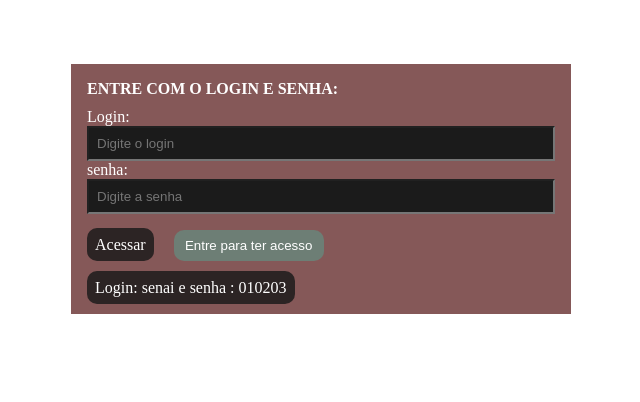
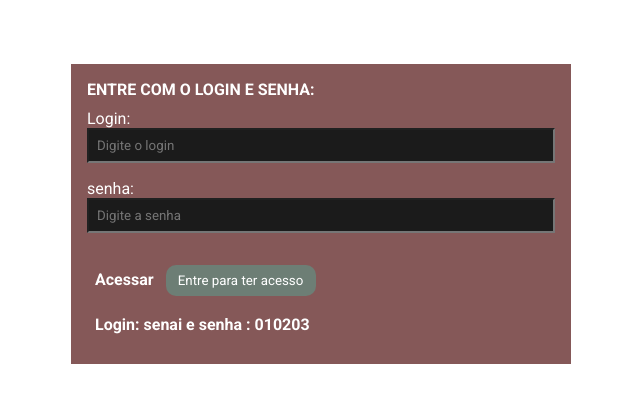
Before and after one commit to edvancod/batman, a plain HTML site: page index.html in a window 1280 px wide. Shown: the whole page, without its empty margins (319-959 px from the left). Drawn offline with Linux system fonts and the light colour scheme.

Commit message:
Update entrada.css
adicionando estilo de fonte

```diff
--- a/css/entrada.css
+++ b/css/entrada.css
@@ -1,15 +1,16 @@
-
+@import url('https://fonts.googleapis.com/css2?family=Roboto:ital,wght@0,100;0,300;0,400;0,500;0,700;0,900;1,100;1,300;1,400;1,500;1,700;1,900&display=swap');
 *{
     margin: 0 ;
     padding: 0;
     box-sizing: border-box;
     color: #fff;
+    font-family: "Roboto", sans-serif;
 
 }
 
 .container{
     max-width: 500px;
-    height: 250px;
+    height: 300px;
     width: 100%;
     margin: 5% auto;
     background-color: rgb(133, 88, 88);
@@ -21,6 +22,7 @@
     margin-bottom: 10px;
 }
 .container input {
+    margin-bottom: 16px;
     padding: 8px;
     width: 100%;
     color: #fff;
@@ -28,12 +30,12 @@
 }
 .container span{
     padding: 8px;
-    background-color: rgb(44, 36, 36);
+   font-weight: bold;
     color: #fff;
-    border-radius: 10px;
-    margin-right: 16px;
+
 }
 .container button{
+    cursor: pointer;
     margin-top: 16px;
     width: 150px;
     padding: 8px;
```
